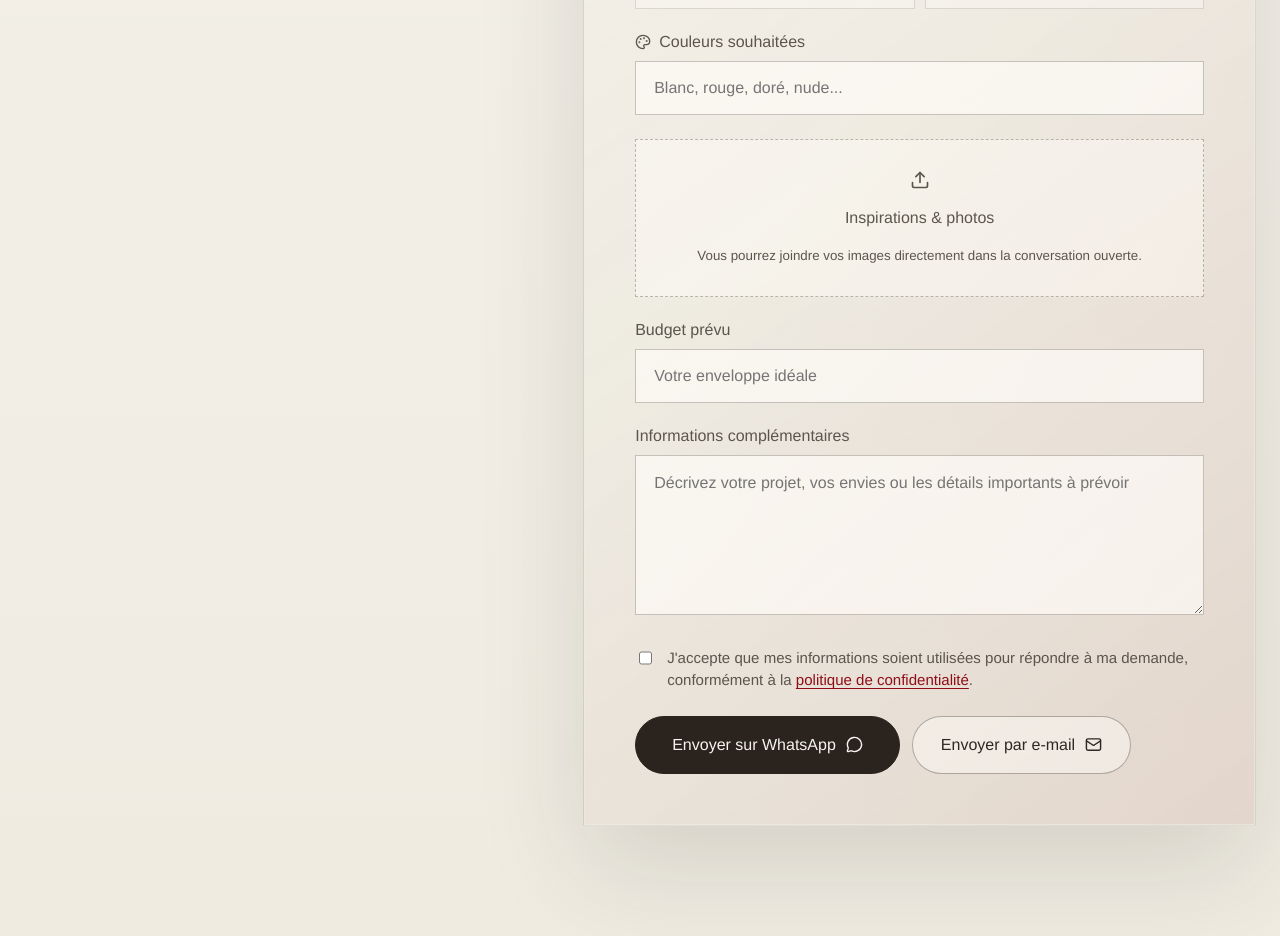
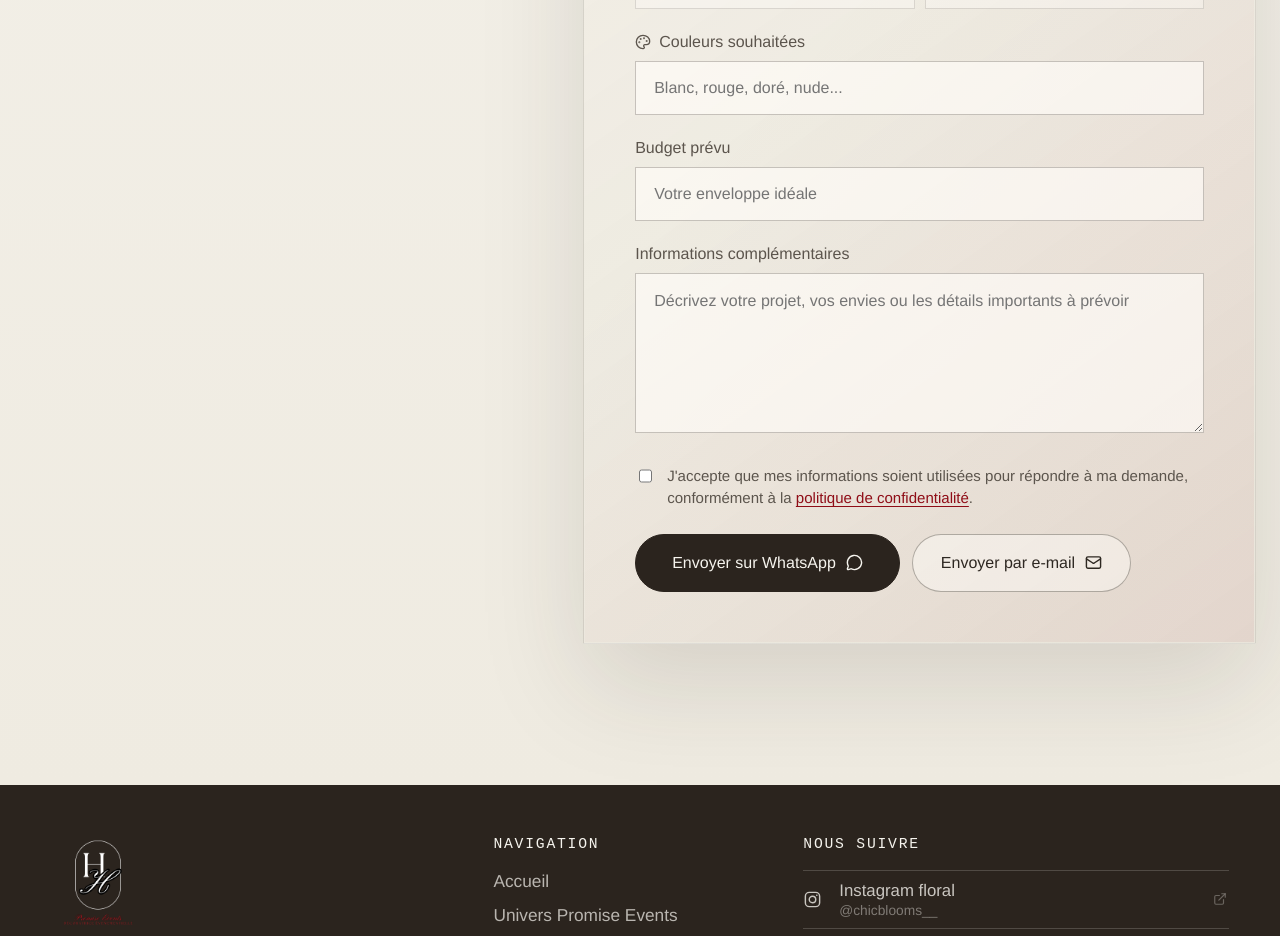
Before and after one commit to Ridano97/Promise-Events, a Next.js app: page /projet-evenementiel in a window 1280 px wide. Shown: the part 3580-4516 px from the top of the page. Built offline with nearby package versions, Linux system fonts and the light colour scheme.

Commit message:
Formulaire corrigé

```diff
--- a/src/app/layout.jsx
+++ b/src/app/layout.jsx
@@ -81,6 +81,11 @@ export const metadata = {
   title: "Promise Events - Décoration événementielle",
   description:
     "Décoration événementielle, demandes en mariage et compositions florales haut de gamme.",
+  icons: {
+    icon: "/images/H.png",
+    shortcut: "/images/H.png",
+    apple: "/images/H.png",
+  },
 };
 
 export const viewport = {
--- a/src/components/ContactSection.jsx
+++ b/src/components/ContactSection.jsx
@@ -10,7 +10,6 @@ import {
   MessageCircle,
   Palette,
   Sparkles,
-  Upload,
 } from "lucide-react";
 import { TransitionLink } from "./RouteTransition";
 
@@ -177,12 +176,6 @@ export default function ContactSection() {
           <span className="label-icon"><Palette size={16} /> Couleurs souhaitées</span>
           <input type="text" name="colors" placeholder="Blanc, rouge, doré, nude..." />
         </label>
-        <label className="form-wide file-drop">
-          <Upload size={20} />
-          <span>Inspirations & photos</span>
-          <input type="file" name="inspirations" multiple />
-          <small>Vous pourrez joindre vos images directement dans la conversation ouverte.</small>
-        </label>
         <label className="form-wide">
           Budget prévu
           <input type="text" name="budget" placeholder="Votre enveloppe idéale" />
--- a/src/styles/ContactSection.css
+++ b/src/styles/ContactSection.css
@@ -359,38 +359,6 @@
   padding: 0;
 }
 
-.file-drop {
-  position: relative;
-  align-items: center;
-  justify-items: center;
-  min-height: 158px;
-  padding: 26px;
-  border: 1px dashed rgba(46, 40, 34, 0.3);
-  background: rgba(255, 253, 248, 0.42);
-  text-align: center;
-  cursor: pointer;
-  transition: transform 260ms ease, border-color 260ms ease, background 260ms ease;
-}
-
-.file-drop:hover {
-  transform: translateY(-3px);
-  border-color: var(--rose);
-  background: rgba(255, 253, 248, 0.72);
-}
-
-.file-drop input {
-  position: absolute;
-  inset: 0;
-  opacity: 0;
-  cursor: pointer;
-}
-
-.file-drop small {
-  max-width: 520px;
-  color: var(--ink-soft);
-  line-height: 1.45;
-}
-
 .form-consent {
   display: flex !important;
   grid-template-columns: auto 1fr;
```
